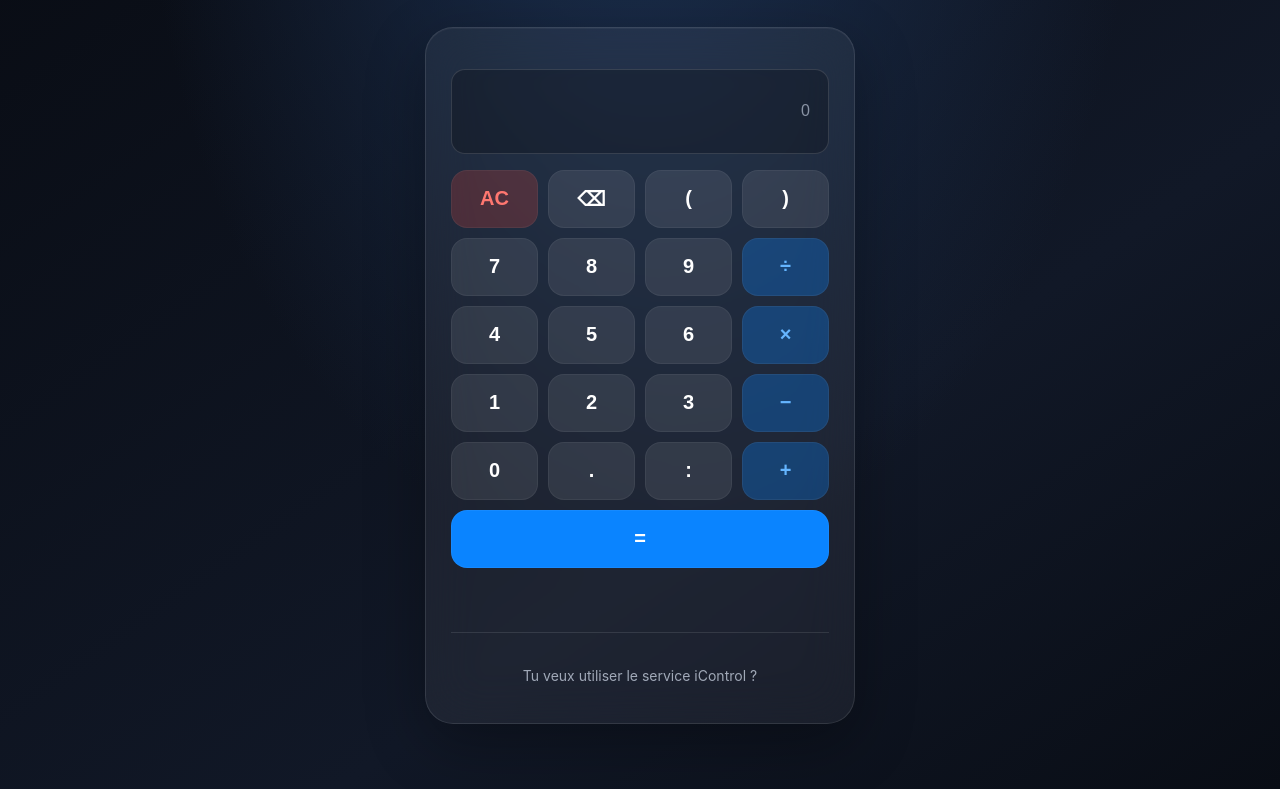
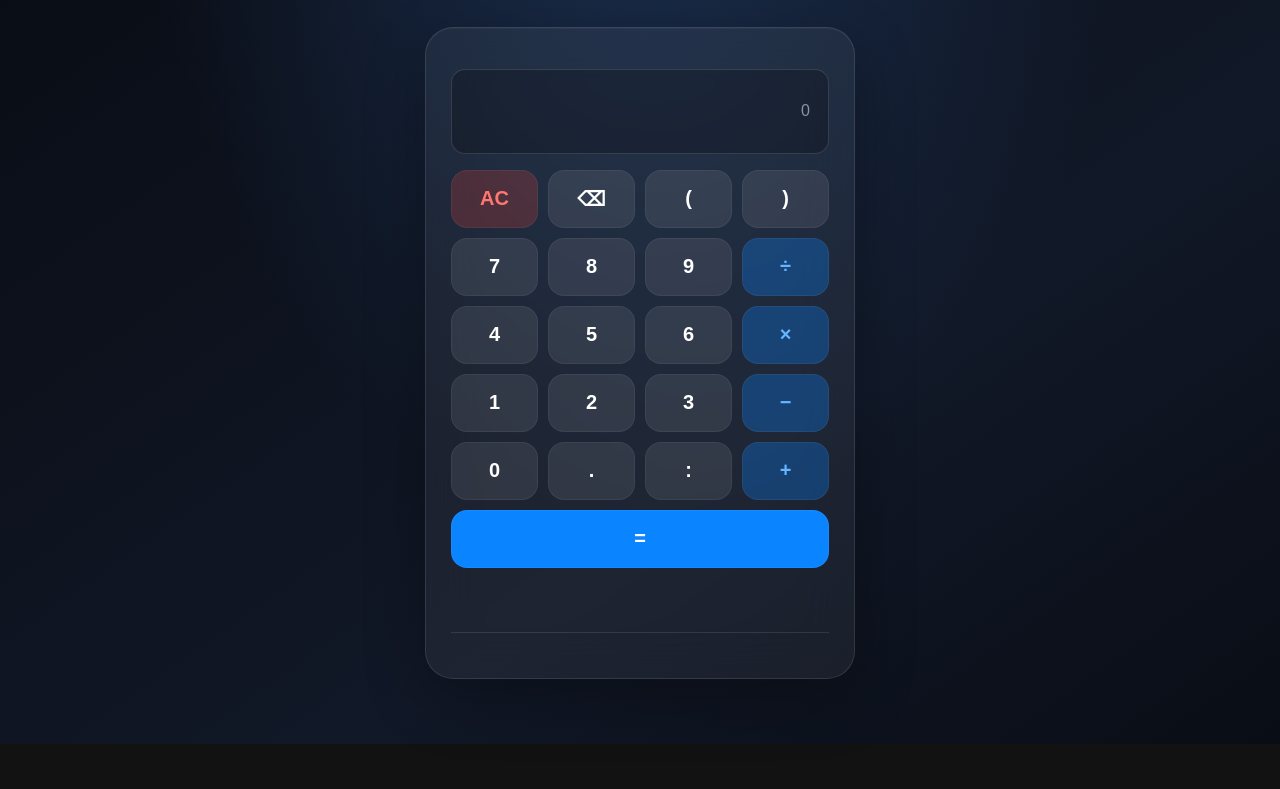
Before and after one commit to ilyessxtzz/iControl, a website: page index.html in a window 1280 px wide. Shown: the part 202-991 px from the top of the page. After the commit the page ends 946 px from the top, so only its background shows below. Drawn offline with nearby package versions, Linux system fonts and the light colour scheme; no server answers.

Commit message:
Add files via upload

```diff
--- a/index.html
+++ b/index.html
@@ -42,7 +42,7 @@
             <p id="calculatorMessage" class="calculator-message" role="status" aria-live="polite"></p>
 
             <div class="icalc-prompt">
-                <p>Tu veux utiliser le service iControl ?</p>
+
                 <button type="button" id="openIControlBtn">Ouvrir iControl</button>
             </div>
         </section>
```
